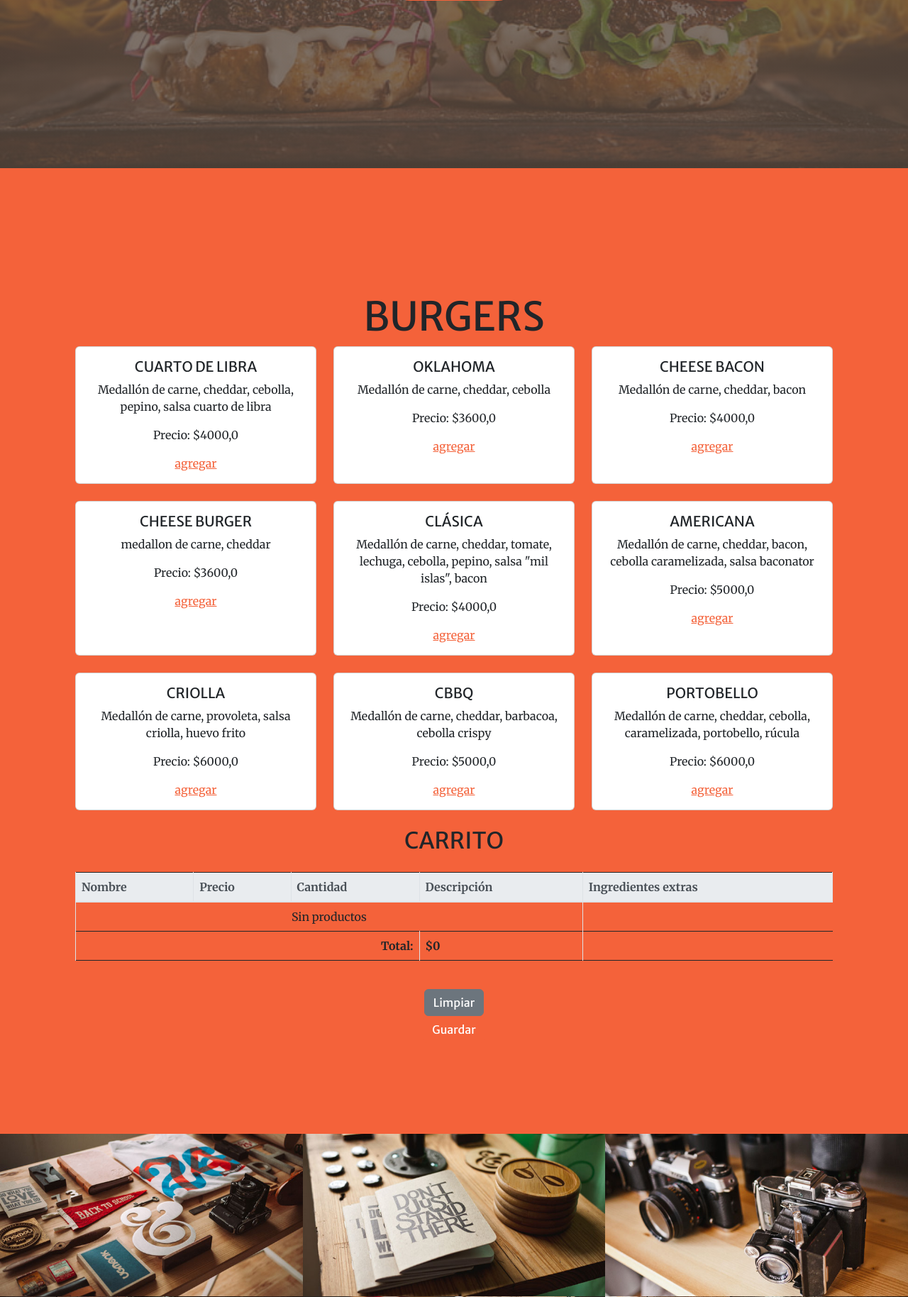
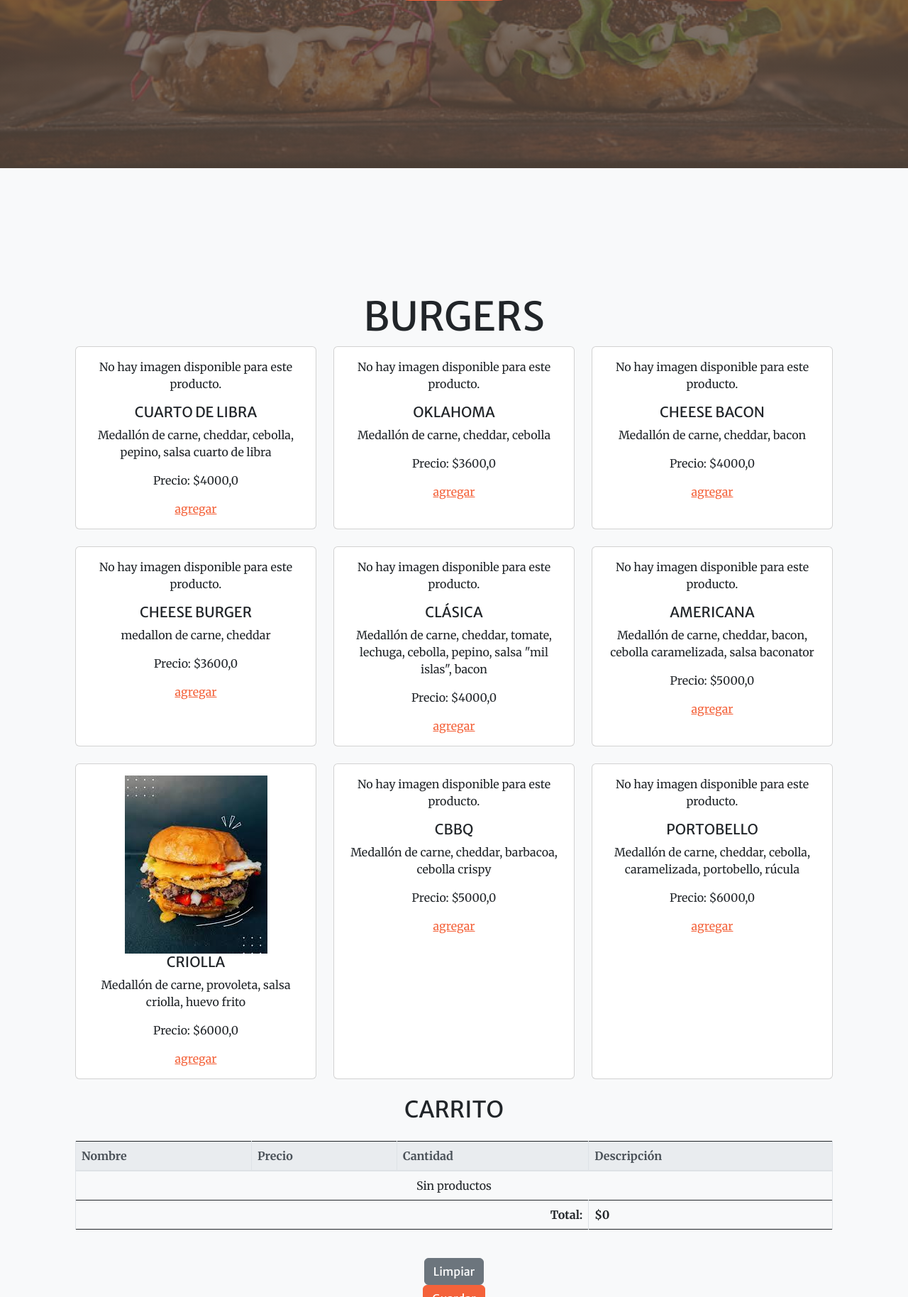
Before and after one commit to emaasmithh/Hamburgo, a Django app: page /producto/list/ in a window 1280 px wide. Shown: the part 563-2391 px from the top of the page at 71% size. Run offline with Django 5.2, Linux system fonts and the light colour scheme; data comes from the database, SQL or seed files in the repository; both versions use the stored data as it was after the commit; some libraries are stand-ins or nearby versions.

Commit message:
feat: cambios en carrito

```diff
--- a/project/core/templates/core/base.html
+++ b/project/core/templates/core/base.html
@@ -71,7 +71,7 @@
             </div>
         </header>
         <!-- About-->
-        <section class="page-section bg-primary" id="about">
+        <section class="page-section bg-light" id="about">
             <div class="container px-4 px-lg-5">
                 <div class="row gx-4 gx-lg-5 justify-content-center">
                   {% block body %}
--- a/project/producto/models.py
+++ b/project/producto/models.py
@@ -20,15 +20,18 @@ class Producto(models.Model):
     def __str__(self):
         return self.nombre
 
-    def aumentar_precio(self, precio_extra):
-        self.precio += precio_extra
-        self.save()
-
-
 
 class ProductoIngrediente(models.Model):
-    producto = models.ForeignKey(Producto, on_delete=models.PROTECT)
+    producto = models.ForeignKey(Producto, on_delete=models.CASCADE)
     ingrediente = models.ManyToManyField(Ingrediente, blank=True)
 
     def __str__(self):
         return self.producto.nombre
+
+    def aumentar_precio(self, precio_extra):
+        self.producto.precio += precio_extra
+        self.save()
+
+    def agregar_descripcion(self, descripcion):
+        self.producto.descripcion += f" (extra {descripcion})"
+        self.save()
--- a/project/producto/templates/producto/crear_producto_ingrediente.html
+++ b/project/producto/templates/producto/crear_producto_ingrediente.html
@@ -29,7 +29,6 @@
                         <th scope="col">Precio</th>
                         <th scope="col">Cantidad</th>
                         <th scope="col">Descripción</th>
-                        <th scope="col">Ingredientes extras</th>
                     </tr>
                 </thead>
                 <tbody>
@@ -42,12 +41,9 @@
                                 <td>{{ value.cantidad }}</td>
                                 <td>{{ value.descripcion }}
                                     <div class="acciones">
-                                        <a href="{% url 'venta:agregar' value.producto_id %}" class="btn btn-sm btn-primary">+</a>
                                         <a href="{% url 'venta:restar' value.producto_id %}" class="btn btn-sm btn-danger">-</a>
                                     </div>
                                 </td>
-                                <td>{{ object.producto }}</td>
-                            </tr>
                         {% endfor %}
                     {% else %}
                         <tr>
--- a/project/producto/templates/producto/producto_list.html
+++ b/project/producto/templates/producto/producto_list.html
@@ -9,6 +9,11 @@
         <div class="col-md-4 mb-4">
             <div class="card h-100"> <!-- Agregamos la clase h-100 para hacer que la tarjeta tenga altura completa -->
                 <div class="card-body">
+                    {% if object.imagen %}
+        <img src="{{ object.imagen.url }}" alt="Imagen de {{ object.nombre }}">
+    {% else %}
+        <p>No hay imagen disponible para este producto.</p>
+    {% endif %}
                     <h5 class="card-title">{{ object.nombre }}</h5>
                     <p class="card-text">{{ object.descripcion }}</p>
                     <p class="card-text">Precio: ${{ object.precio }}</p>
--- a/project/producto/views.py
+++ b/project/producto/views.py
@@ -57,7 +57,9 @@ def crear_producto_ingrediente(request, producto_id):
             ingrediente = Ingrediente.objects.get(pk=ingrediente_id)
             producto_ingrediente.ingrediente.add(ingrediente)
             if ingrediente:
-                producto_ingrediente.producto.aumentar_precio(ingrediente.precio_extra)
+                producto_ingrediente.agregar_descripcion(ingrediente.nombre)
+                producto_ingrediente.aumentar_precio(ingrediente.precio_extra)
+
 
         producto_ingrediente.save()
 
@@ -74,7 +76,7 @@ def crear_producto_ingrediente(request, producto_id):
         'producto_base': producto_base,
         'ingredientes_disponibles': ingredientes_disponibles,
     }
-    return render(request, 'producto/producto_list.html', context)
+    return render(request, 'producto/crear_producto_ingrediente.html', context)
 
 class ProductoIngredienteDetail(DetailView):
     model = ProductoIngrediente
--- a/project/venta/admin.py
+++ b/project/venta/admin.py
@@ -1,5 +1,5 @@
 from django.contrib import admin
-from .models import Cliente, ElementoCarrito, Orden
+from .models import Cliente
 
 class ClienteAdmin(admin.ModelAdmin):
     list_display = (
@@ -12,5 +12,3 @@ class ClienteAdmin(admin.ModelAdmin):
 
 
 admin.site.register(Cliente, ClienteAdmin)
-admin.site.register(ElementoCarrito)
-admin.site.register(Orden)
--- a/project/venta/templates/venta/carrito.html
+++ b/project/venta/templates/venta/carrito.html
@@ -9,7 +9,6 @@
                     <th scope="col">Precio</th>
                     <th scope="col">Cantidad</th>
                     <th scope="col">Descripción</th>
-                    <th scope="col">Ingredientes extras</th>
                 </tr>
             </thead>
             <tbody>
@@ -22,12 +21,9 @@
                             <td>{{ value.cantidad }}</td>
                             <td>{{ value.descripcion }}
                                 <div class="acciones">
-                                    <a href="{% url 'venta:agregar' value.producto_id %}" class="btn btn-sm btn-primary">+</a>
                                     <a href="{% url 'venta:restar' value.producto_id %}" class="btn btn-sm btn-danger">-</a>
                                 </div>
                             </td>
-                            <td>{{ object.producto.nombre }}</td>
-                        </tr>
                     {% endfor %}
                 {% else %}
                     <tr>
--- a/project/venta/views.py
+++ b/project/venta/views.py
@@ -9,7 +9,6 @@ def index(request):
 
 class ProductoList(ListView):
     model = Producto
-
 
 def agregar_producto(request, producto_id):
     carrito = Carrito(request)
```
Also changed, not shown: project/venta/models.py (+0 -23 lines), project/db.sqlite3, project/media/productos/criolla.jpeg (added), project/producto/migrations/0005_remove_producto_ingrediente_and_more.py (added).
